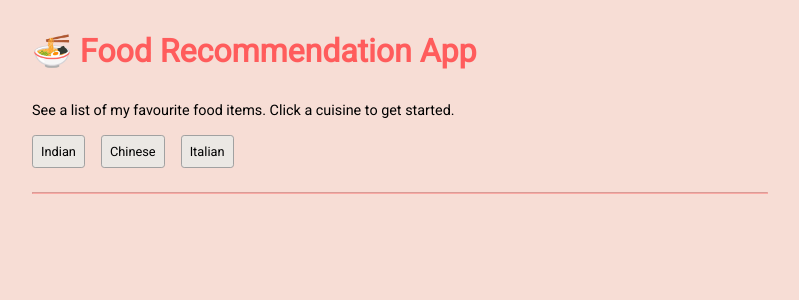
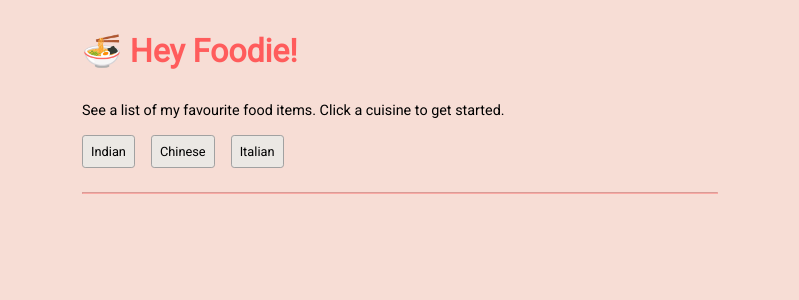
Before and after one commit to himadri2110/neoG-markNine, a React (Create React App) app: page / in a window 1280 px wide. Shown: the top 300 px of the page, without its empty margins (240-1039 px from the left). Built offline with nearby package versions, Linux system fonts and the light colour scheme.

Commit message:
Changed the name & styling of the app

```diff
--- a/src/App.js
+++ b/src/App.js
@@ -5,7 +5,7 @@ var foodDictionary = {
   Indian: [
     ["Pani Puri", "5/5"],
     ["Pav Bhaji", "4/5"],
-    ["Dosa", "3.5/5"]
+    ["Dhosa", "3.5/5"]
   ],
   Chinese: [
     ["Noodles", "4.5/5"],
@@ -36,7 +36,7 @@ export default function App() {
           <span role="img" aria-label="noodles">
             🍜
           </span>{" "}
-          Food Recommendation App
+          Hey Foodie!
         </h1>
         <p>
           See a list of my favourite food items. Click a cuisine to get started.
--- a/src/styles.css
+++ b/src/styles.css
@@ -3,7 +3,7 @@
 .App {
   font-family: sans-serif;
   text-align: center;
-  max-width: 800px;
+  max-width: 700px;
   margin: auto;
   font-family: "Roboto", sans-serif;
 }
@@ -65,7 +65,7 @@ hr {
 .showFood li {
   list-style-type: none;
   text-align: left;
-  width: 300px;
+  width: 250px;
   margin: 1rem 0;
   padding: 1rem;
   background-color: rgb(235, 232, 228);
```
